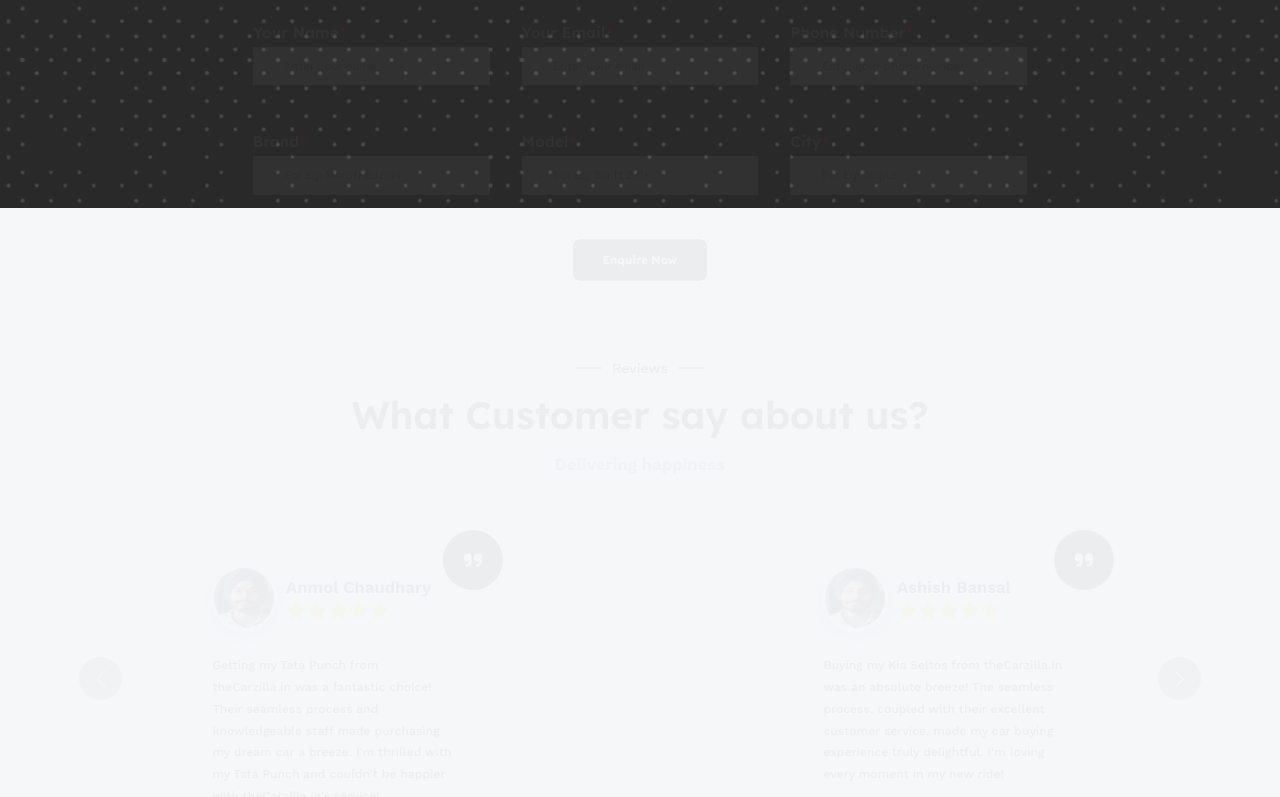
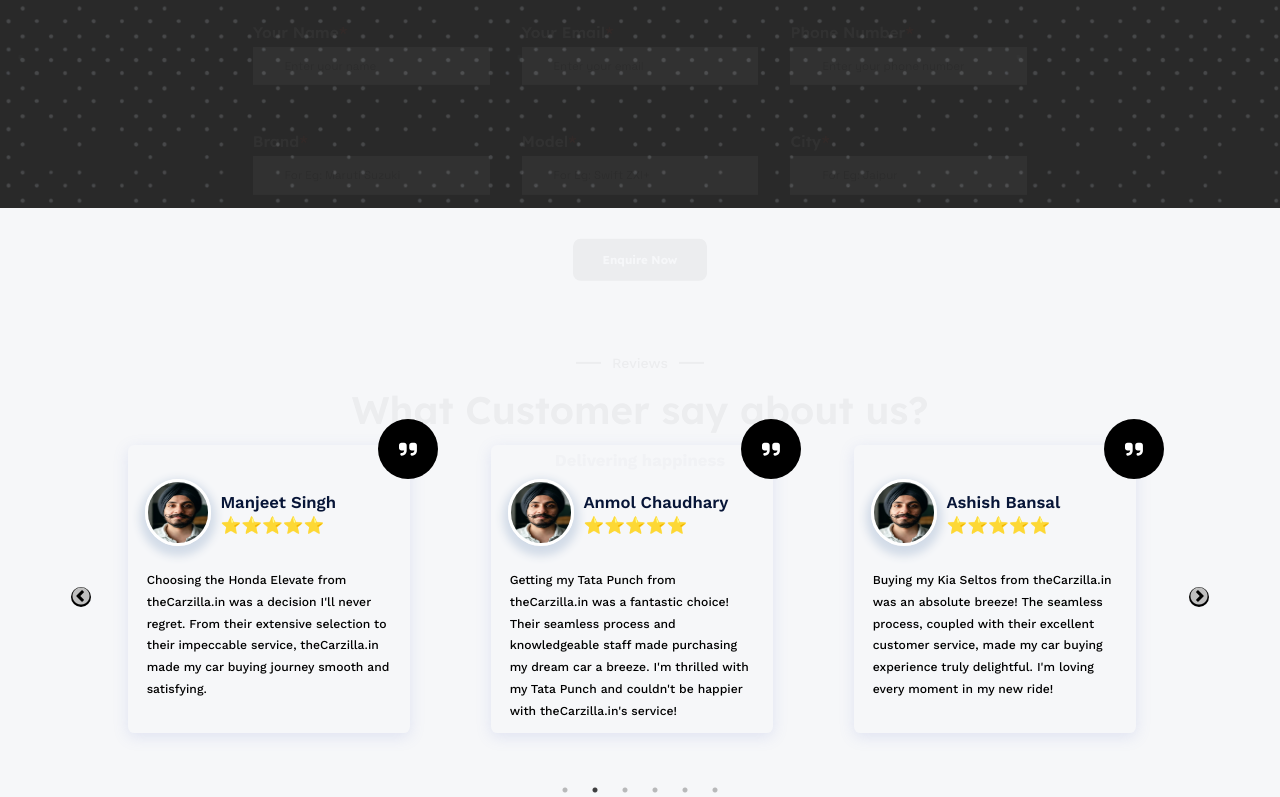
Before and after one commit to vrinda2606/thecarzilla, a React (Create React App) app: page / in a window 1280 px wide. Shown: the part 2000-2797 px from the top of the page. Built offline with nearby package versions, Linux system fonts and the light colour scheme.

Commit message:
Testimonial

```diff
--- a/package.json
+++ b/package.json
@@ -70,6 +70,12 @@
 
 
   "react-scripts": "5.0.1",
+
+
+  "react-slick": "^0.30.2",
+
+
+  "slick-carousel": "^1.8.1",
 
 
   "styled-components": "^6.1.8",
--- a/src/Components/Testimonial.js
+++ b/src/Components/Testimonial.js
@@ -1,32 +1,33 @@
 import { faQuoteRight } from '@fortawesome/free-solid-svg-icons';
 import { FontAwesomeIcon } from '@fortawesome/react-fontawesome';
 import React, { useEffect } from 'react';
-import { Col, Container, Row } from 'react-bootstrap';
+import Slider from "react-slick";
+import "slick-carousel/slick/slick.css";
+import "slick-carousel/slick/slick-theme.css";
 
-import Carousel from 'react-multi-carousel';
-import 'react-multi-carousel/lib/styles.css';
 import { testimonialContent } from '../utils/testimonialsContent';
 import Aos from 'aos';
 
-const responsive = {
-      superLargeDesktop: {
-        // the naming can be any, depends on you.
-        breakpoint: { max: 4000, min: 3000 },
-        items: 4
-      },
-      desktop: {
-        breakpoint: { max: 3000, min: 1024 },
-        items: 3
-      },
-      tablet: {
-        breakpoint: { max: 1024, min: 464 },
-        items: 2
-      },
-      mobile: {
-        breakpoint: { max: 464, min: 0 },
-        items: 2
-      }
-    };
+function SampleNextArrow(props) {
+  const { className, style, onClick } = props;
+  return (
+    <div
+      className={className}
+      style={{ ...style,borderRadius:'50%', background: "black"}}
+      onClick={onClick}
+    />
+  );
+}
+function SamplePrevArrow(props) {
+  const { className, style, onClick } = props;
+  return (
+    <div
+      className={className}
+      style={{ ...style,borderRadius:'50%', background: "black"}}
+      onClick={onClick}
+    />
+  );
+}
 
 const Testimonial = () => {
 
@@ -36,8 +37,39 @@ const Testimonial = () => {
   },[] )
   // data-aos='fade-up'
 
+  const settings = {
+    dots: true,
+    infinite: true,
+    speed: 500,
+    slidesToShow: 3,
+    slidesToScroll: 1,
+    autoplay: true,
+    autoplaySpeed: 4000,
+    cssEase: "linear",
+    nextArrow: <SampleNextArrow />,
+    prevArrow: <SamplePrevArrow />,
+    responsive: [
+      {
+        breakpoint: 1024, // Width up to 1024px
+        settings: {
+          slidesToShow: 3,
+          slidesToScroll: 1,
+          infinite: true,
+          dots: true
+        }
+      },
+      {
+        breakpoint: 768, // Width up to 768px
+        settings: {
+          slidesToShow: 2,
+          slidesToScroll: 1,
+        }
+      }
+    ]
+  };
+
       return (
-    <div className='WhiteBg' style={{height: "48vw"}}>
+    <div className='WhiteBg' style={{height: "52vw"}}>
     <div className='WhiteBgContent'>
         <div className='headingBoxWhite' data-aos='fade-up'>
         <div className='HeadingWhiteDiv'>
@@ -47,38 +79,9 @@ const Testimonial = () => {
         </div>
         </div>
 
-      <div className='testimonial' data-aos='fade-up'>
-            <Container>
-                  <Row>
-                        <Col>
-                              <div className='testimonial-box'>
-                                <Carousel
-                                    responsive={responsive}
-                                    infinite={true}
-                                    className='testimonial_slider'
-                                    autoPlay
-                                    autoPlaySpeed={3000}
-                                    additionalTransfrom={0}
-                                    arrows centerMode={false}
-                                    containerClass="container"
-                                    dotListClass=""
-                                    // focusOnSelect={true}
-                                    itemClass=""
-                                    keyBoardControl={true}
-                                    minimumTouchDrag={50}
-                                    pauseOnHover ={false}
-                                    renderArrowsWhenDisabled={false}
-                                    renderButtonGroupOutside={true}
-                                    renderDotsOutside = {true}
-                                    rewind={false}
-                                    rewindWithAnimation={false}
-                                    rtl={false}
-                                    shouldResetAutoplay
-                                    showDots
-                                    sliderClass=""
-                                    slidesToSlide={1}
-                                    swipeable>
-            {testimonialContent.map( (item,index) => (
+      <div className='testimonial'>
+      <Slider {...settings} >
+      {testimonialContent.map( (item,index) => (
               <div key={index} className='testimonials'>
                 <div className="blackCircle"><FontAwesomeIcon icon={faQuoteRight} /></div>
                 <div className='testimonialHeader'>
@@ -91,11 +94,7 @@ const Testimonial = () => {
               </div>
             )
             )}
-                                    </Carousel>
-                              </div>
-                        </Col>
-                  </Row>
-            </Container>
+      </Slider>
       </div>
      </div>
     </div>
--- a/src/index.css
+++ b/src/index.css
@@ -1283,19 +1283,17 @@ button{
   padding: 0vw 0vw 2vw 0vw;
   position: relative;
   margin: auto;
-  width: 100%;
-  height: 30vw;
-  /* display: flex;
-  justify-content: center; */
+  width: 85%;
+  height: 40vw;
   font-family: "Work Sans";
 }
-.testimonial-box{
+/* .testimonial-box{
   margin: auto;
   padding: 0vw 0.8vw;
   width: 97%;
-}
+} */
 .testimonials{
-  height: 20vw;
+  height: 22.5vw;
   width: 22vw;
   margin: 0 auto 1.3vw auto;
   box-shadow: 0vw 0.3vw 1.2vw 0vw #6E82D02B;
@@ -1303,11 +1301,15 @@ button{
   border-radius: 0.5vw;
   position: relative;
 }
-.testimonial_slider{
+.slick-slide>div{
+  margin: 2vw 2.5vw;
+  width: 22vw;
+}
+/* .testimonial_slider{
   width: 100%;
   margin: 0 auto;
   position: relative;
-}
+} */
 .testimonials .testimonialHeader{
   margin: 2vw auto 1vw;
   width: 88%;
--- a/src/responsiveness.css
+++ b/src/responsiveness.css
@@ -33,4 +33,8 @@
     .loginDetailsDivIII .Phone_number_for_otp{
       width: 79%;
     }
+    .slick-slide>div{
+      margin: 2vw 10vw;
+      width: 22vw;
+    }
   }
--- a/src/utils/FAQContent.js
+++ b/src/utils/FAQContent.js
@@ -34,7 +34,7 @@ export const FAQContent = [
         ques : "How Can I Cancel A TheCarzilla.in Service?",
         ans : (
             <>
-                To cancel a CarDekho service, follow these steps:
+                To cancel a TheCarzilla.in service, follow these steps:
                 <ol>
                   <li>Go to the "My Orders" section on our platform.</li>
                   <li>Locate the specific order that you wish to cancel.</li>
```
Also changed, not shown: 1 other file (tests, documents, lock files or other folders).
